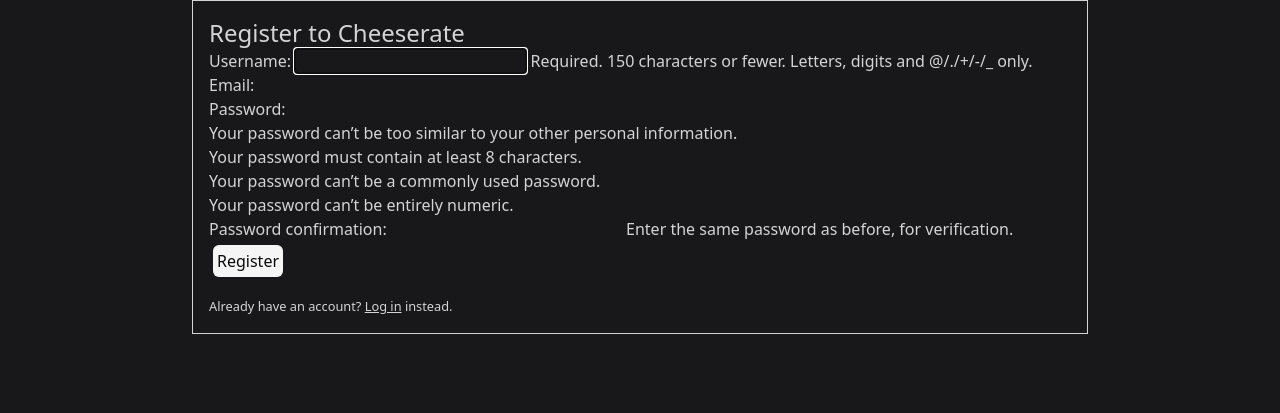
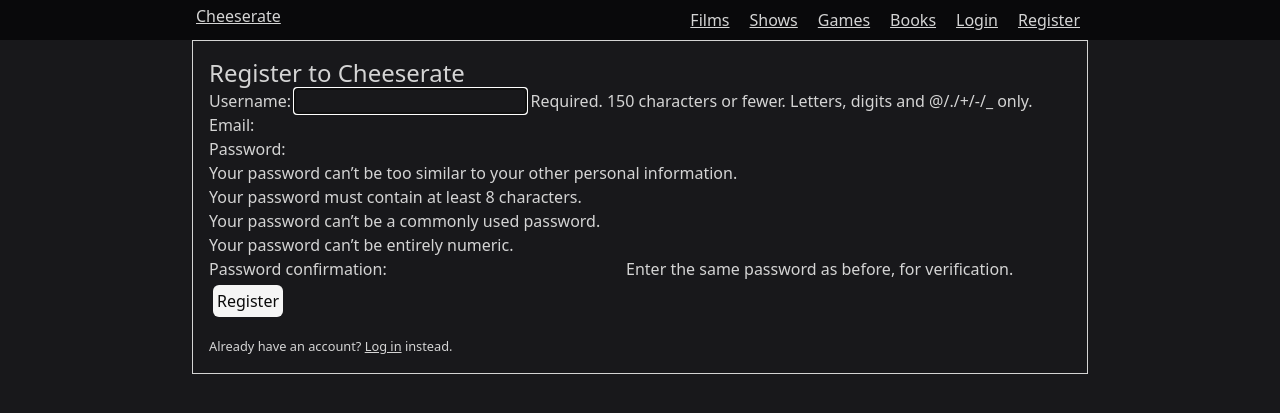
Before and after one commit to tktajwar/cheeserate, a Django app: page /register/ in a window 1280 px wide. Shown: the top 413 px of the page. Run offline with Django 5.2, Linux system fonts and the light colour scheme.

Commit message:
add navbar

```diff
--- a/cheeserate_app/templates/cheeserate/base.html
+++ b/cheeserate_app/templates/cheeserate/base.html
@@ -4,6 +4,11 @@
     <title> {% block title %} Untitled | Cheeserate {% endblock %} </title>
   </head>
   <body class="text-neutral-300 bg-zinc-900">
+
+    <header class="bg-zinc-950">
+      {% include "cheeserate/navbar.html" %}
+    </header>
+    <main>
       {% if messages %}
       <div id="messages" class="max-w-4xl m-auto p-2 border">
 	{% for message in messages %}
@@ -14,6 +19,7 @@
       </div>
       {% endif %}
       {% block content %}{% endblock %}
+    </main>
     <script src="https://cdn.jsdelivr.net/npm/@tailwindcss/browser@4"></script>
   </body>
 </html>
--- /dev/null
+++ b/cheeserate_app/templates/cheeserate/navbar.html
@@ -0,0 +1,61 @@
+<div id="navbar"
+     class="flex max-w-4xl
+	    m-auto p-1">
+  <div>
+    <a class="underline"
+       href="/">
+      Cheeserate
+    </a>
+  </div>
+
+
+  <nav class="flex justify-end gap-5 flex-1
+	      max-w-5xl p-1 m-auto">
+    <div>
+      <a class="underline"
+	 href="#">
+	Films
+      </a>
+    </div>
+    <div>
+      <a class="underline"
+	 href="#">
+	Shows
+      </a>
+    </div>
+    <div>
+      <a class="underline"
+	 href="#">
+	Games
+      </a>
+    </div>
+    <div>
+      <a class="underline"
+	 href="#">
+	Books
+      </a>
+    </div>
+    {% if user.is_authenticated %}
+    <div>
+      <a
+	 href="#">
+	{{user}}
+      </a>
+    </div>
+    {% else %}
+    <div>
+      <a class="underline"
+	 href="/login/">
+	Login
+      </a>
+    </div>
+    <div>
+      <a class="underline"
+	 href="/register/">
+	Register
+      </a>
+    </div>
+    {% endif %}
+  </nav>
+
+</div>
```
Lines whose indentation alone changed are shown as unchanged.
